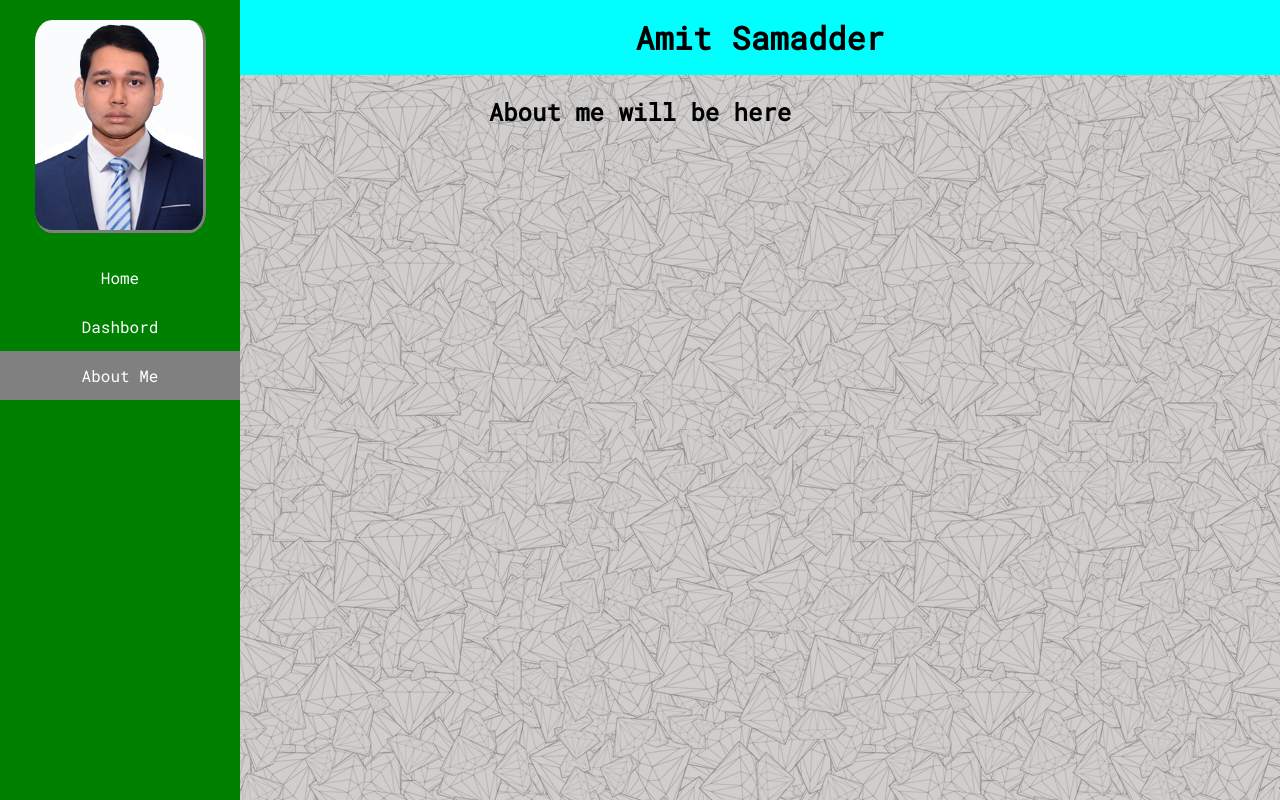
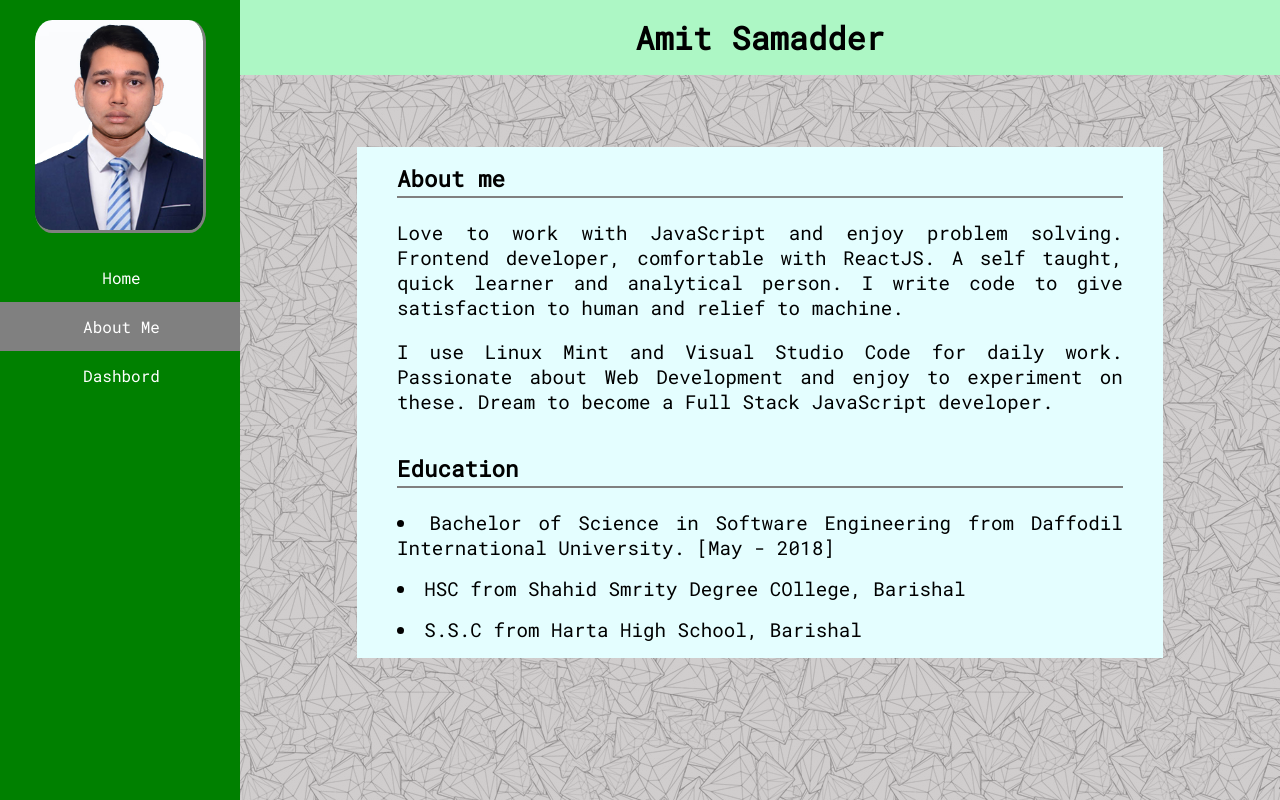
Before and after one commit to amiamitswe/my-profile, a React (Create React App) app: page /aboutme in a window 1280 px wide. Built offline with nearby package versions, Linux system fonts and the light colour scheme.

Commit message:
Modify sidebar, AboutMe, and little App css

```diff
--- a/src/Styles/AboutMe.module.css
+++ b/src/Styles/AboutMe.module.css
@@ -0,0 +1,30 @@
+.aboutMe{
+    margin-left: 240px;
+}
+
+.aboutMe__content {
+    width: 80%;
+    margin: 50px auto;
+    background-color: rgb(228, 254, 255);
+}
+
+.aboutMe__content__2 {
+    width: 90%;
+    margin: 0 auto;
+    text-align: justify;
+    font-size: 120%;
+}
+
+.aboutMe__aboutme{
+    padding-top: 16px;
+    padding-bottom: 3px;
+    border-bottom: 2px solid gray;
+}
+
+.aboutMe_education {
+    margin-bottom: 16px;
+}
+
+#aboutMe_education__lastchild {
+    padding-bottom: 16px;
+}
--- a/src/Styles/SideBar.module.css
+++ b/src/Styles/SideBar.module.css
@@ -33,4 +33,11 @@
     text-decoration: none;
     color: white;
     padding: 14px;
+    border-left: 3px solid transparent;
+    transition: all 0.2s;
   }
+
+  .NavLink:hover {
+    background-color: rgb(94, 89, 89);
+    border-left: 3px solid white;
+  }
--- a/src/components/AboutMe.js
+++ b/src/components/AboutMe.js
@@ -1,9 +1,32 @@
 import React from 'react';
+import styles from '../Styles/AboutMe.module.css';
 
 const aboutMe = () => {
     return(
-        <div>
-            <h2>About me will be here</h2>
+        <div className = "w3-container w3-center w3-animate-zoom">
+            <div className={styles.aboutMe}>
+                <div className ={styles.aboutMe__content}>
+                    <div className={styles.aboutMe__content__2}>
+                        <h3 className={styles.aboutMe__aboutme}>About me</h3>
+                        <p>
+                            Love to work with JavaScript and enjoy problem solving. Frontend developer, comfortable with ReactJS. A self taught, quick learner and analytical person. I write code to give satisfaction to human and relief to machine.
+                        </p>
+                        <p>
+                            I use Linux Mint and Visual Studio Code for daily work. Passionate about Web Development and enjoy to experiment on these. Dream to become a Full Stack JavaScript developer.
+                        </p>
+                        <h3 className={styles.aboutMe__aboutme}>Education</h3>
+                        <li className={styles.aboutMe_education}>
+                            Bachelor of Science in Software Engineering from Daffodil International University. [May - 2018]
+                        </li>
+                        <li className={styles.aboutMe_education}>
+                            HSC from Shahid Smrity Degree COllege, Barishal
+                        </li>
+                        <li id={styles.aboutMe_education__lastchild}>
+                            S.S.C from Harta High School, Barishal
+                        </li>
+                    </div>
+                </div>
+            </div>
         </div>
     );
 }
--- a/src/components/SideBar.js
+++ b/src/components/SideBar.js
@@ -14,8 +14,8 @@ const sideBar = () => {
             </NavLink>
            <div>
                 <NavLink to="/" activeClassName={styles.sideBar__activeClass} className={styles.NavLink} id={styles.NavLink__fistchild} exact={true}>Home</NavLink>
+                <NavLink to="/aboutme" activeClassName={styles.sideBar__activeClass} className={styles.NavLink}>About Me</NavLink>
                 <NavLink to="/dashbord" activeClassName={styles.sideBar__activeClass} className={styles.NavLink}>Dashbord</NavLink>
-                <NavLink to="/aboutme" activeClassName={styles.sideBar__activeClass} className={styles.NavLink}>About Me</NavLink>
            </div>
         </div>
     );
--- a/src/containers/App.module.css
+++ b/src/containers/App.module.css
@@ -5,7 +5,7 @@
 
 .App__mytext {
     margin-left: 240px;
-    background-color: aqua;
+    background-color: rgb(173, 247, 197);
     margin-top: 0px;
     padding: 16px;
 }
```
